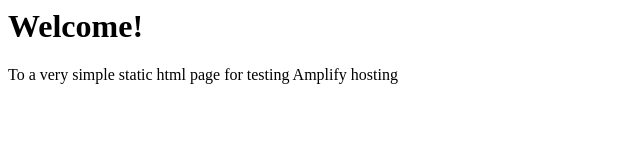
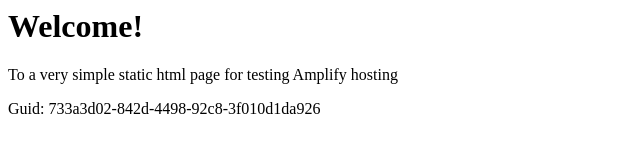
Before and after one commit to aws-aemilia-bah/Github-PR-Commit-Integration-Test-DoNotTouch-Gith-P5X5MO5I-v1-prod-me-south-1, a website: page src/index.html in a window 1280 px wide. Shown: the whole page, without its empty margins (0-640 px from the left). Drawn offline with Linux system fonts and the light colour scheme.

Commit message:
commit from integ tests

```diff
--- a/src/index.html
+++ b/src/index.html
@@ -1,3 +1,5 @@
+
+
 <html lang="en">
 
 <head>
@@ -10,6 +12,6 @@
 <body>
     <h1>Welcome!</h1>
     <p>To a very simple static html page for testing Amplify hosting</p>
-</body>
+    <p>Guid: 733a3d02-842d-4498-92c8-3f010d1da926</p></body>
 
 </html>
```
